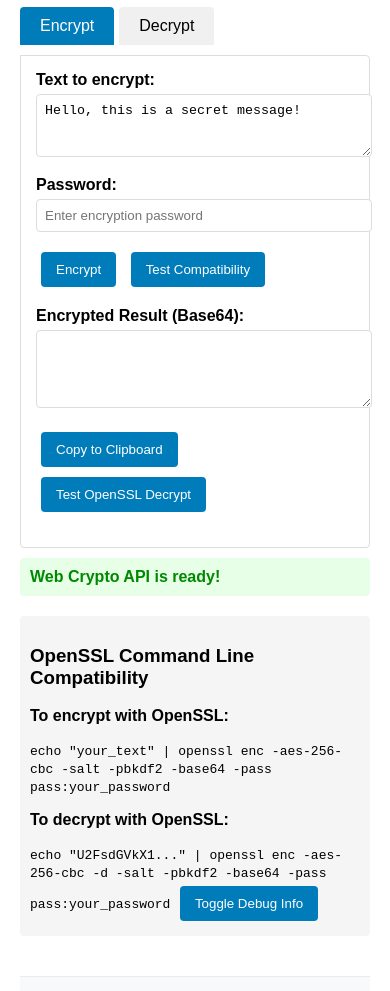
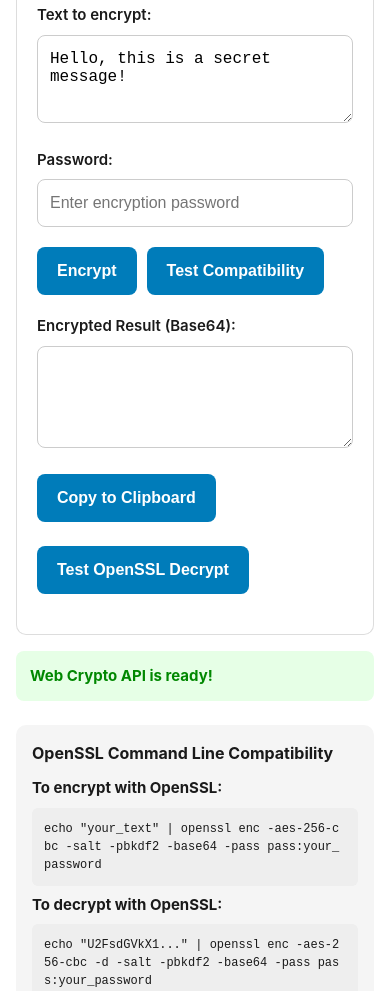
Before and after one commit to artlu99/aes256, a website: page public/index.html in a window 390 px wide. Shown: the part 167-1158 px from the top of the page. Drawn offline with Linux system fonts and the light colour scheme.

Commit message:
mobile-first design + html cleanup

```diff
--- a/package.json
+++ b/package.json
@@ -7,6 +7,6 @@
 		"dev": "wrangler dev"
 	},
 	"devDependencies": {
-		"wrangler": "^4.38.0"
+		"wrangler": "^4.61.1"
 	}
 }
--- a/public/index.html
+++ b/public/index.html
@@ -1,28 +1,158 @@
 <!DOCTYPE html>
 <html>
 <head>
+    <meta charset="utf-8">
+    <meta name="viewport" content="width=device-width, initial-scale=1, viewport-fit=cover">
     <title>AES-256 Local Encryption (Web Crypto API)</title>
     <style>
-        body { font-family: Arial, sans-serif; max-width: 800px; margin: 0 auto; padding: 20px; }
-        .container { margin-bottom: 15px; }
-        label { display: block; margin-bottom: 5px; font-weight: bold; }
-        textarea, input { width: 100%; padding: 8px; border: 1px solid #ddd; border-radius: 4px; }
-        button { padding: 10px 15px; margin: 5px; background: #007cba; color: white; border: none; border-radius: 4px; cursor: pointer; }
+        * { box-sizing: border-box; }
+        body {
+            font-family: -apple-system, BlinkMacSystemFont, "Segoe UI", Roboto, sans-serif;
+            font-size: 16px;
+            line-height: 1.5;
+            margin: 0;
+            padding: 16px;
+            padding-left: max(16px, env(safe-area-inset-left));
+            padding-right: max(16px, env(safe-area-inset-right));
+            padding-bottom: max(24px, env(safe-area-inset-bottom));
+            color: #1a1a1a;
+            -webkit-text-size-adjust: 100%;
+        }
+        h1 {
+            font-size: 1.5rem;
+            font-weight: 700;
+            margin: 0 0 20px;
+            line-height: 1.3;
+        }
+        .container { margin-bottom: 20px; }
+        label {
+            display: block;
+            margin-bottom: 8px;
+            font-weight: 600;
+            font-size: 0.9375rem;
+        }
+        textarea, input[type="text"], input[type="password"] {
+            width: 100%;
+            padding: 14px 12px;
+            font-size: 16px;
+            border: 1px solid #ccc;
+            border-radius: 8px;
+            -webkit-appearance: none;
+            appearance: none;
+        }
+        textarea { min-height: 88px; resize: vertical; }
+        .btn-row { display: flex; flex-wrap: wrap; gap: 10px; margin-top: 4px; }
+        button {
+            min-height: 48px;
+            min-width: 48px;
+            padding: 14px 20px;
+            font-size: 16px;
+            font-weight: 600;
+            background: #007cba;
+            color: white;
+            border: none;
+            border-radius: 8px;
+            cursor: pointer;
+            -webkit-tap-highlight-color: transparent;
+        }
+        button:active { opacity: 0.9; }
         button:hover { background: #005a87; }
-        button:disabled { background: #ccc; cursor: not-allowed; }
-        .tabs { display: flex; margin-bottom: 10px; }
-        .tab { padding: 10px 20px; background: #f0f0f0; cursor: pointer; border-radius: 4px 4px 0 0; margin-right: 5px; }
+        button:disabled { background: #999; cursor: not-allowed; opacity: 1; }
+        .tabs {
+            display: grid;
+            grid-template-columns: 1fr 1fr;
+            gap: 0;
+            margin-bottom: 0;
+            border-radius: 10px 10px 0 0;
+            overflow: hidden;
+            border: 1px solid #ddd;
+            border-bottom: none;
+        }
+        .tab {
+            min-height: 48px;
+            padding: 14px 16px;
+            background: #f0f0f0;
+            cursor: pointer;
+            font-size: 16px;
+            font-weight: 600;
+            text-align: center;
+            display: flex;
+            align-items: center;
+            justify-content: center;
+            -webkit-tap-highlight-color: transparent;
+        }
+        .tab:active { background: #e5e5e5; }
         .tab.active { background: #007cba; color: white; }
-        .tab-content { display: none; padding: 15px; border: 1px solid #ddd; border-radius: 0 4px 4px 4px; }
+        .tab-content {
+            display: none;
+            padding: 20px;
+            border: 1px solid #ddd;
+            border-top: none;
+            border-radius: 0 0 10px 10px;
+            background: #fff;
+        }
         .tab-content.active { display: block; }
-        .compatibility { background: #f5f5f5; padding: 10px; border-radius: 4px; margin-top: 20px; }
-        .error { color: #d00; font-weight: bold; }
+        .compatibility {
+            background: #f5f5f5;
+            padding: 16px;
+            border-radius: 10px;
+            margin-top: 24px;
+        }
+        .compatibility h3 { font-size: 1rem; margin: 0 0 12px; }
+        .compatibility p { margin: 0 0 8px; font-size: 0.9375rem; }
+        .compatibility code {
+            display: block;
+            font-family: ui-monospace, monospace;
+            font-size: 12px;
+            word-break: break-all;
+            white-space: pre-wrap;
+            background: #eee;
+            padding: 12px;
+            border-radius: 6px;
+            margin: 8px 0;
+        }
+        .error { color: #c00; font-weight: bold; }
         .success { color: #080; font-weight: bold; }
-        .status { margin-top: 10px; padding: 10px; border-radius: 4px; }
-        .debug { font-family: monospace; font-size: 12px; background: #f0f0f0; padding: 10px; border-radius: 4px; margin-top: 10px; display: none; }
-        .footer { margin-top: 40px; padding: 20px; background: #f8f9fa; border-top: 1px solid #e9ecef; text-align: center; color: #6c757d; }
-        .footer-content { display: flex; align-items: center; justify-content: center; gap: 8px; }
-        .footer-link { display: inline-flex; align-items: center; text-decoration: none; color: #6c757d; }
+        .status {
+            margin-top: 16px;
+            padding: 14px;
+            border-radius: 8px;
+            font-size: 0.9375rem;
+            word-break: break-word;
+        }
+        .debug {
+            font-family: ui-monospace, monospace;
+            font-size: 12px;
+            background: #f0f0f0;
+            padding: 14px;
+            border-radius: 8px;
+            margin-top: 12px;
+            display: none;
+            word-break: break-all;
+            white-space: pre-wrap;
+        }
+        .footer {
+            margin-top: 32px;
+            padding: 24px 16px;
+            padding-bottom: max(24px, env(safe-area-inset-bottom));
+            background: #f8f9fa;
+            border-top: 1px solid #e9ecef;
+            text-align: center;
+            color: #6c757d;
+            font-size: 0.9375rem;
+        }
+        .footer-content { display: flex; align-items: center; justify-content: center; gap: 10px; }
+        .footer-link {
+            display: inline-flex;
+            align-items: center;
+            justify-content: center;
+            min-width: 48px;
+            min-height: 48px;
+            text-decoration: none;
+            color: #6c757d;
+            -webkit-tap-highlight-color: transparent;
+        }
+        .footer-link:active { color: #495057; }
         .footer-link:hover { color: #495057; }
         .footer-icon { filter: brightness(0.7); }
     </style>
@@ -37,6 +167,11 @@
 
     <!-- Encrypt Tab -->
     <div id="encrypt-tab" class="tab-content active">
+        <form onsubmit="return false;" aria-label="Encrypt">
+        <div class="container" style="position:absolute;width:1px;height:1px;padding:0;margin:-1px;overflow:hidden;clip:rect(0,0,0,0);white-space:nowrap;border:0;">
+            <label for="encryptUsername">Username (not used)</label>
+            <input type="text" id="encryptUsername" name="username" autocomplete="username" tabindex="-1" aria-label="Username not used for this form">
+        </div>
         <div class="container">
             <label>Text to encrypt:</label>
             <textarea id="plaintext" rows="3">Hello, this is a secret message!</textarea>
@@ -44,10 +179,10 @@
 
         <div class="container">
             <label>Password:</label>
-            <input type="password" id="encryptPassword" placeholder="Enter encryption password">
+            <input type="password" id="encryptPassword" placeholder="Enter encryption password" autocomplete="new-password">
         </div>
 
-        <div class="container">
+        <div class="container btn-row">
             <button onclick="encryptOpenSSL()" id="encryptBtn">Encrypt</button>
             <button onclick="testCompatibility()">Test Compatibility</button>
         </div>
@@ -57,14 +192,20 @@
             <textarea id="encryptResult" rows="4" readonly></textarea>
         </div>
 
-        <div class="container">
+        <div class="container btn-row" style="gap: 24px;">
             <button onclick="copyToClipboard('encryptResult')">Copy to Clipboard</button>
             <button onclick="openSSLDecryptTest()">Test OpenSSL Decrypt</button>
         </div>
+        </form>
     </div>
 
     <!-- Decrypt Tab -->
     <div id="decrypt-tab" class="tab-content">
+        <form onsubmit="return false;" aria-label="Decrypt">
+        <div class="container" style="position:absolute;width:1px;height:1px;padding:0;margin:-1px;overflow:hidden;clip:rect(0,0,0,0);white-space:nowrap;border:0;">
+            <label for="decryptUsername">Username (not used)</label>
+            <input type="text" id="decryptUsername" name="username" autocomplete="username" tabindex="-1" aria-label="Username not used for this form">
+        </div>
         <div class="container">
             <label>Ciphertext to decrypt (OpenSSL format):</label>
             <textarea id="ciphertext" rows="4" placeholder="Paste OpenSSL-compatible ciphertext here (Base64 format)"></textarea>
@@ -72,10 +213,10 @@
 
         <div class="container">
             <label>Password:</label>
-            <input type="password" id="decryptPassword" placeholder="Enter decryption password">
+            <input type="password" id="decryptPassword" placeholder="Enter decryption password" autocomplete="current-password">
         </div>
 
-        <div class="container">
+        <div class="container btn-row">
             <button onclick="decryptOpenSSL()" id="decryptBtn">Decrypt</button>
         </div>
 
@@ -87,6 +228,7 @@
         <div class="container">
             <button onclick="copyToClipboard('decryptResult')">Copy to Clipboard</button>
         </div>
+        </form>
     </div>
 
     <div id="status" class="status"></div>
@@ -100,7 +242,9 @@
         <p><strong>To decrypt with OpenSSL:</strong></p>
         <code>echo "U2FsdGVkX1..." | openssl enc -aes-256-cbc -d -salt -pbkdf2 -base64 -pass pass:your_password</code>
 
-        <button onclick="toggleDebug()">Toggle Debug Info</button>
+        <div class="btn-row" style="margin-top: 12px;">
+            <button onclick="toggleDebug()">Toggle Debug Info</button>
+        </div>
     </div>
 
     <!-- Footer -->
```
